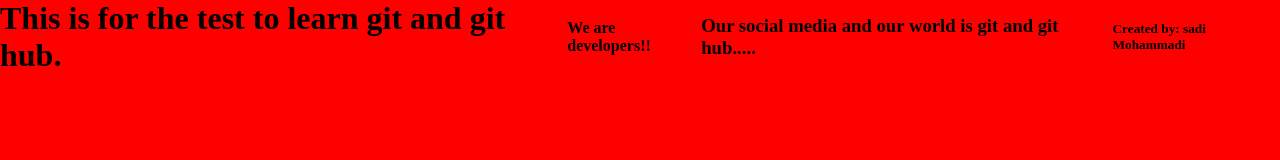
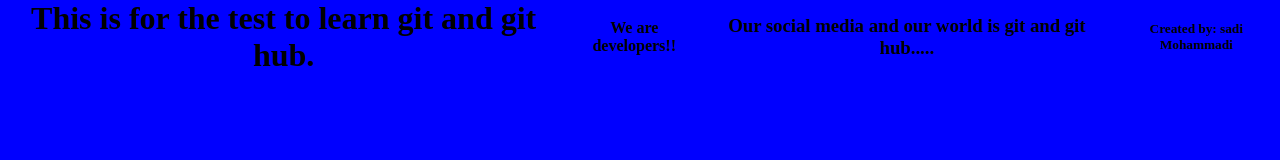
Before and after one commit to sadi-2003/test, a plain HTML site: page index.html in a window 1280 px wide. Drawn offline with Linux system fonts and the light colour scheme.

Commit message:
add bg color and tex align center to styles

```diff
--- a/style.css
+++ b/style.css
@@ -7,5 +7,6 @@ body {
     display: flex;
     justify-content: center;
     align-items: center;
-    background-color: red;
+    background-color: blue;
+    text-align: center;
 }
```
